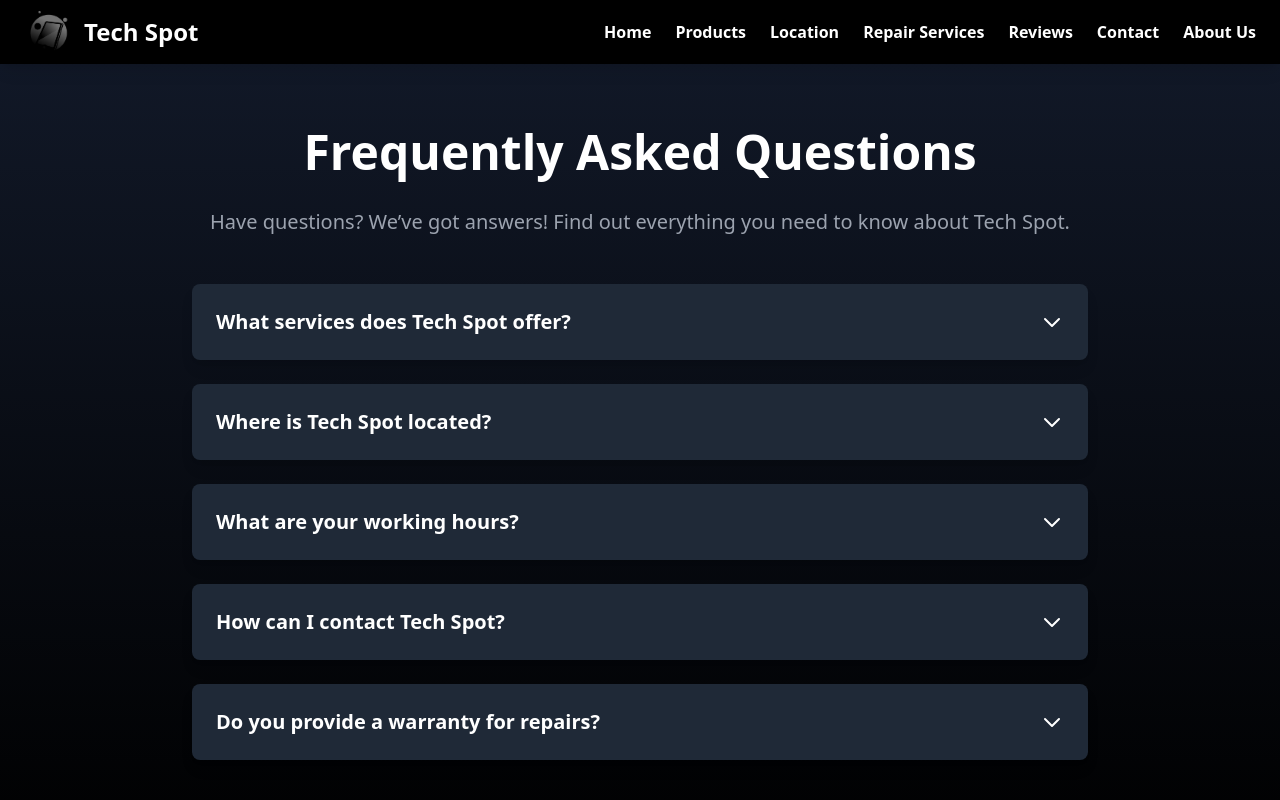
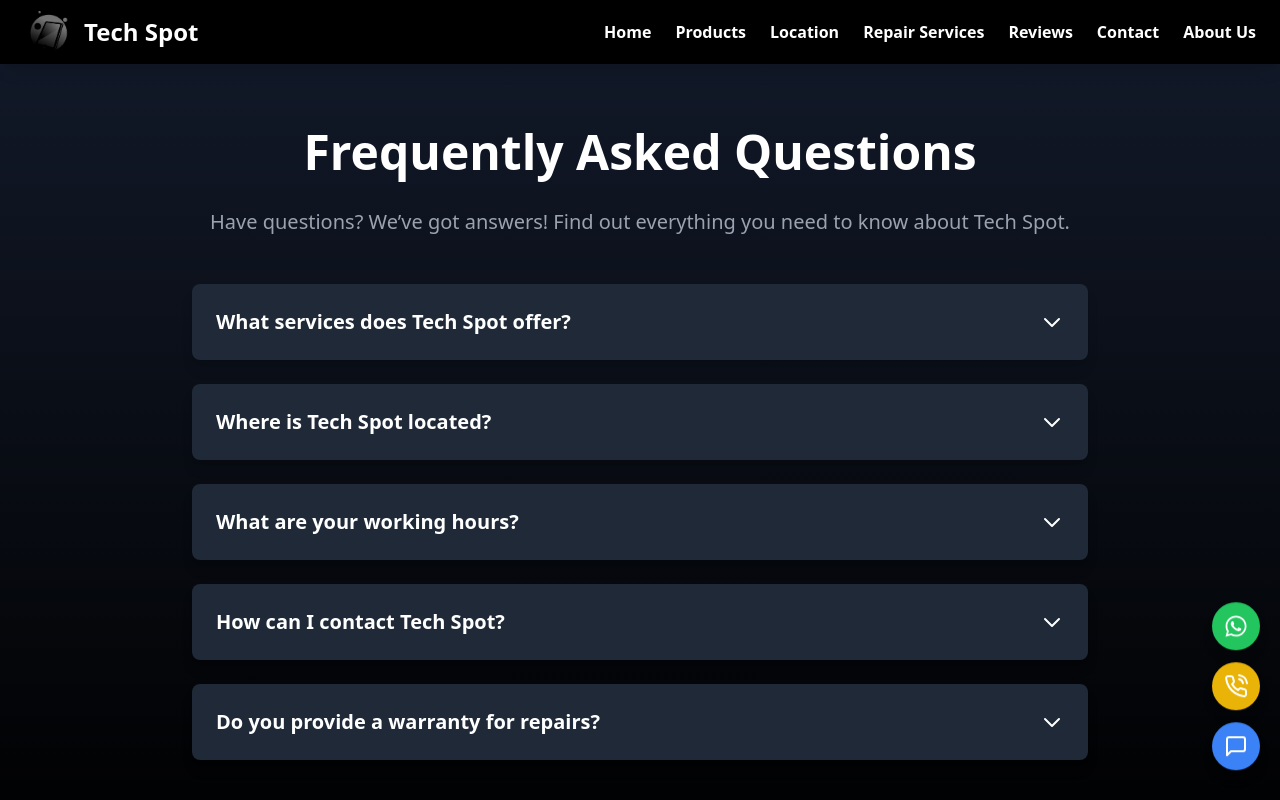
Before and after one commit to IT21182914/Tech-Spot-Official, a React (Create React App) app: page /faq in a window 1280 px wide. Shown: the top 800 px of the page. Built offline with nearby package versions, Linux system fonts and the light colour scheme.

Commit message:
Added floating buttons for contact

```diff
--- a/src/App.js
+++ b/src/App.js
@@ -5,6 +5,7 @@ import Home from "./pages/Home";
 import Shop from "./pages/Shop";
 import Location from "./components/Location";
 import Footer from "./components/Footer";
+import FloatingContactButtons from "./components/FloatingContactButtons";
 import Reviews from "./components/CustomerReviews";
 import RepairServices from "./components/RepairServices";
 import ContactPage from "./components/ContactPage";
@@ -26,6 +27,7 @@ const App = () => {
           <Route path="/about" element={<AboutUs />} />
           <Route path="/faq" element={<FAQ />} />
         </Routes>
+        <FloatingContactButtons />
         <Footer />
       </div>
     </Router>
--- /dev/null
+++ b/src/components/FloatingContactButtons.jsx
@@ -0,0 +1,50 @@
+import React from "react";
+import { FaWhatsapp } from "react-icons/fa";
+import { FiPhoneCall, FiMessageSquare } from "react-icons/fi";
+
+const buttons = [
+  {
+    icon: <FaWhatsapp className="text-white text-2xl" />,
+    bg: "bg-green-500",
+    hover: "hover:bg-green-600",
+    label: "WhatsApp",
+    link: "https://wa.me/94726048468",
+  },
+  {
+    icon: <FiPhoneCall className="text-white text-2xl" />,
+    bg: "bg-yellow-500",
+    hover: "hover:bg-yellow-600",
+    label: "Call",
+    link: "tel:+94726048468",
+  },
+  {
+    icon: <FiMessageSquare className="text-white text-2xl" />,
+    bg: "bg-blue-500",
+    hover: "hover:bg-blue-600",
+    label: "Message",
+    link: "sms:+94726048468",
+  },
+];
+
+const FloatingContactButtons = () => {
+  return (
+    <div className="fixed bottom-5 right-5 flex flex-col items-end space-y-3 z-50">
+      {buttons.map((btn, index) => (
+        <a
+          key={index}
+          href={btn.link}
+          target={btn.link.startsWith("http") ? "_blank" : "_self"}
+          rel="noopener noreferrer"
+          className={`group flex items-center justify-end w-12 hover:w-36 md:hover:w-40 transition-all duration-300 ${btn.bg} ${btn.hover} rounded-full shadow-lg overflow-hidden animate-[bounce_1.5s_ease-in-out_infinite]`}
+        >
+          <span className="whitespace-nowrap text-white text-sm font-semibold mr-2 opacity-0 group-hover:opacity-100 transition-opacity duration-300">
+            {btn.label}
+          </span>
+          <div className="p-3">{btn.icon}</div>
+        </a>
+      ))}
+    </div>
+  );
+};
+
+export default FloatingContactButtons;
```
